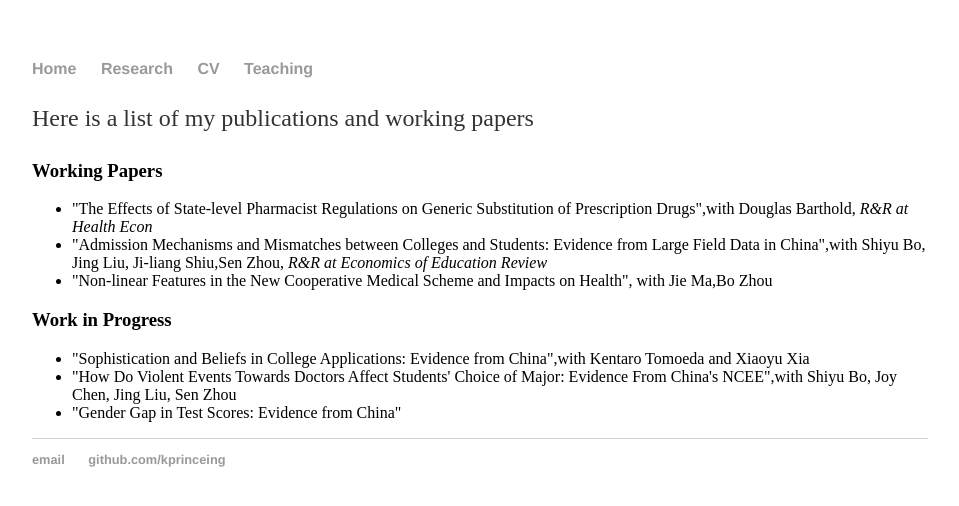
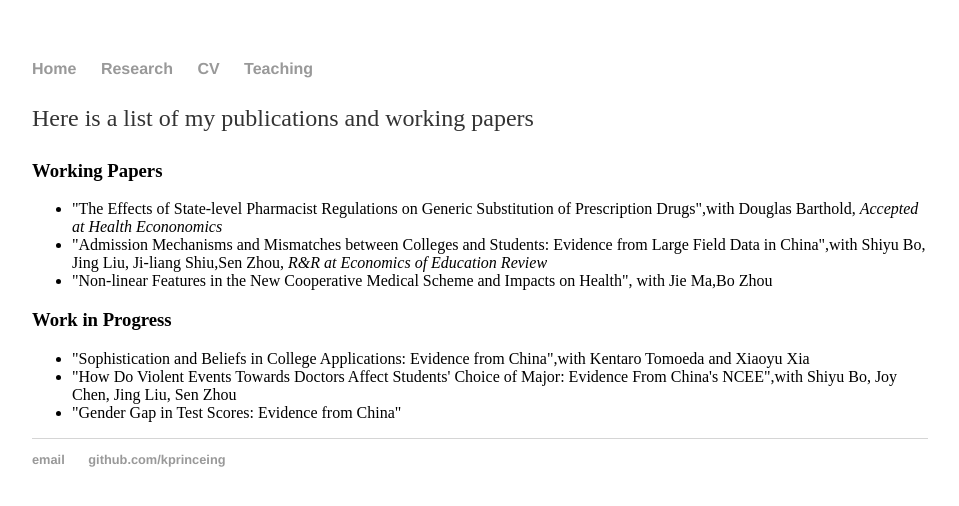
Before and after one commit to kprinceing/kprinceing.github.io, a Jekyll site: the page built from research.html, in a window 1280 px wide. Shown: the top 506 px of the page, without its empty margins (160-1119 px from the left). Built offline with Jekyll 4.4.1, drawn with Linux system fonts in a browser that asks for light colours.

Commit message:
Update research.html

```diff
--- a/research.html
+++ b/research.html
@@ -6,7 +6,7 @@ title:  research
 	<p>Here is a list of my publications and working papers</p>
 	<h3>Working Papers</h3>
 	<ul>
-		<li> "The Effects of State-level Pharmacist Regulations on Generic Substitution of Prescription Drugs",with Douglas Barthold, <i>R&R at Health Econ</i></li>
+		<li> "The Effects of State-level Pharmacist Regulations on Generic Substitution of Prescription Drugs",with Douglas Barthold, <i>Accepted at Health Econonomics</i></li>
                 <li> "Admission Mechanisms and Mismatches between Colleges and Students: Evidence from Large Field Data in China",with Shiyu Bo, Jing Liu, Ji-liang Shiu,Sen Zhou, <i>R&R at Economics of Education Review</i></li>
 		<li> "Non-linear Features in the New Cooperative Medical Scheme and Impacts on Health", with Jie Ma,Bo Zhou </li>
 </ul>
```
